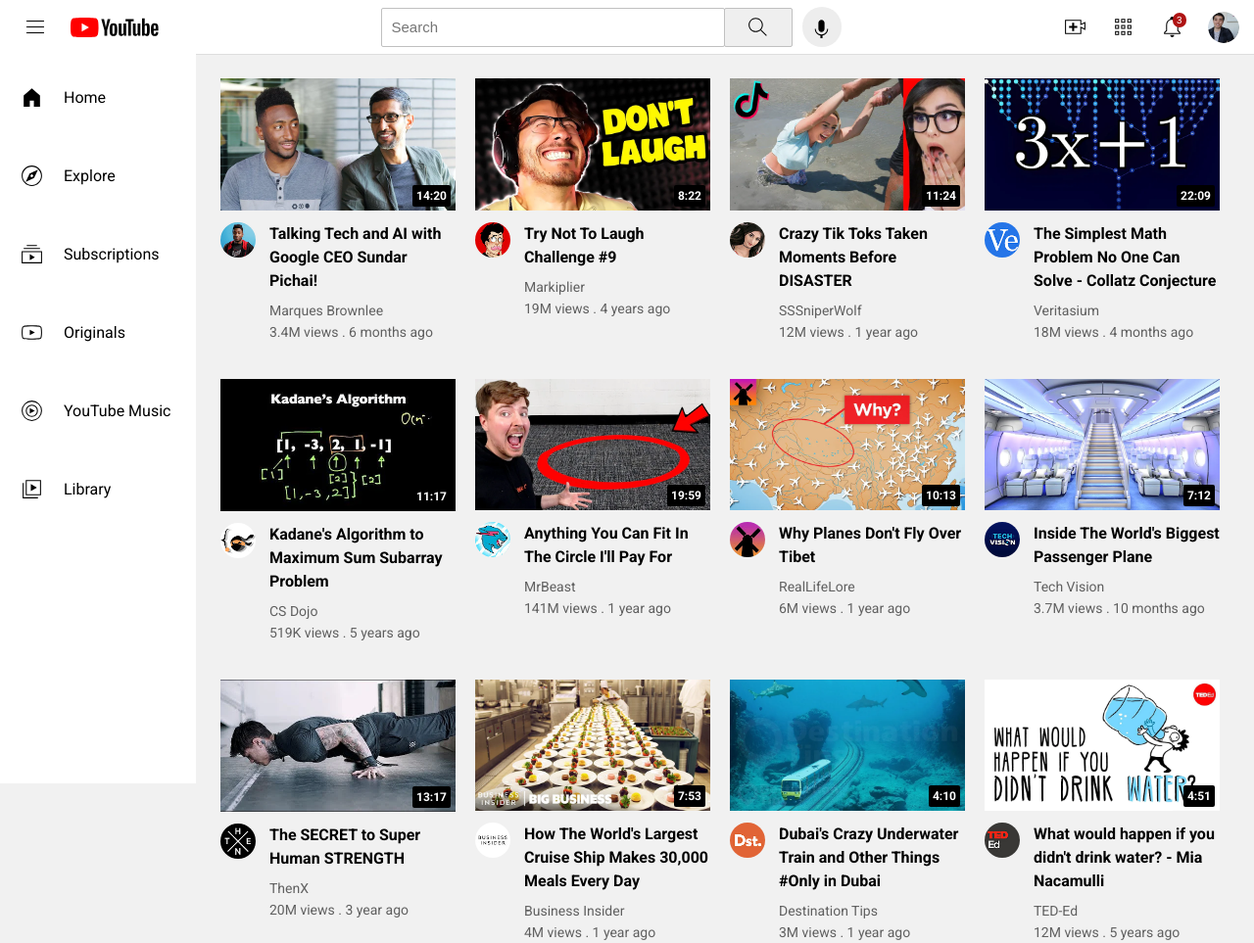
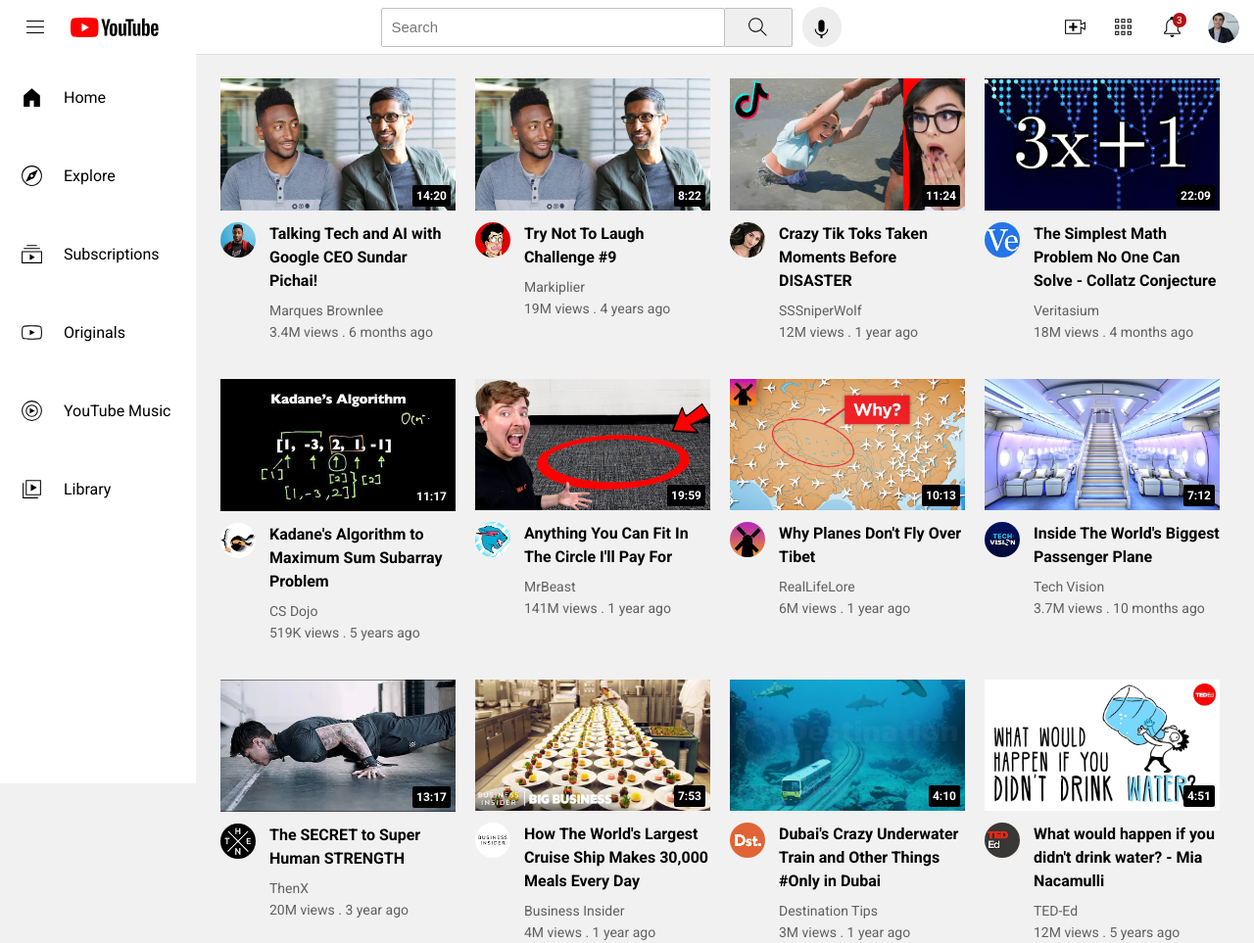
Before and after one commit to edwinmathew2510/edwin.yt-website, a plain HTML site: page index.html in a window 1280 px wide. Shown: the whole page at 98% size. Drawn offline with Linux system fonts and the light colour scheme.

Commit message:
Update index.html

```diff
--- a/index.html
+++ b/index.html
@@ -105,7 +105,7 @@
     <div class="videopreview">
       <div class="thumbnail-container">
         <a class="videolink" href="https://www.youtube.com/watch?v=mP0RAo9SKZk">
-          <img class="thumbnail" src="thumbnails/thumbnail-2.webp" alt="Try Not To Laugh Challenge">
+          <img class="thumbnail" src="thumbnails/thumbnail-1.webp" alt="Try Not To Laugh Challenge">
           <div class="video-time">8:22</div>
         </a>
       </div>
```
